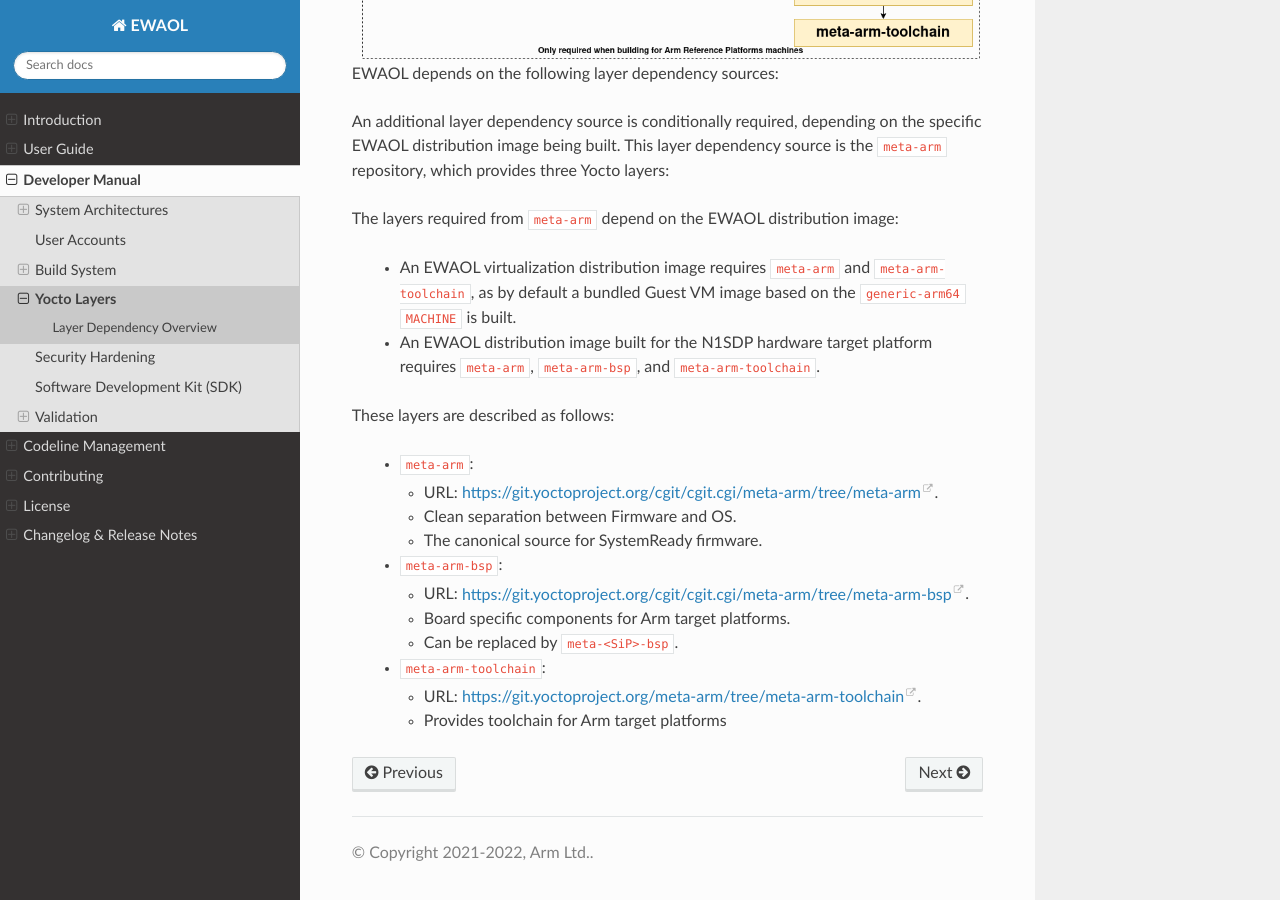
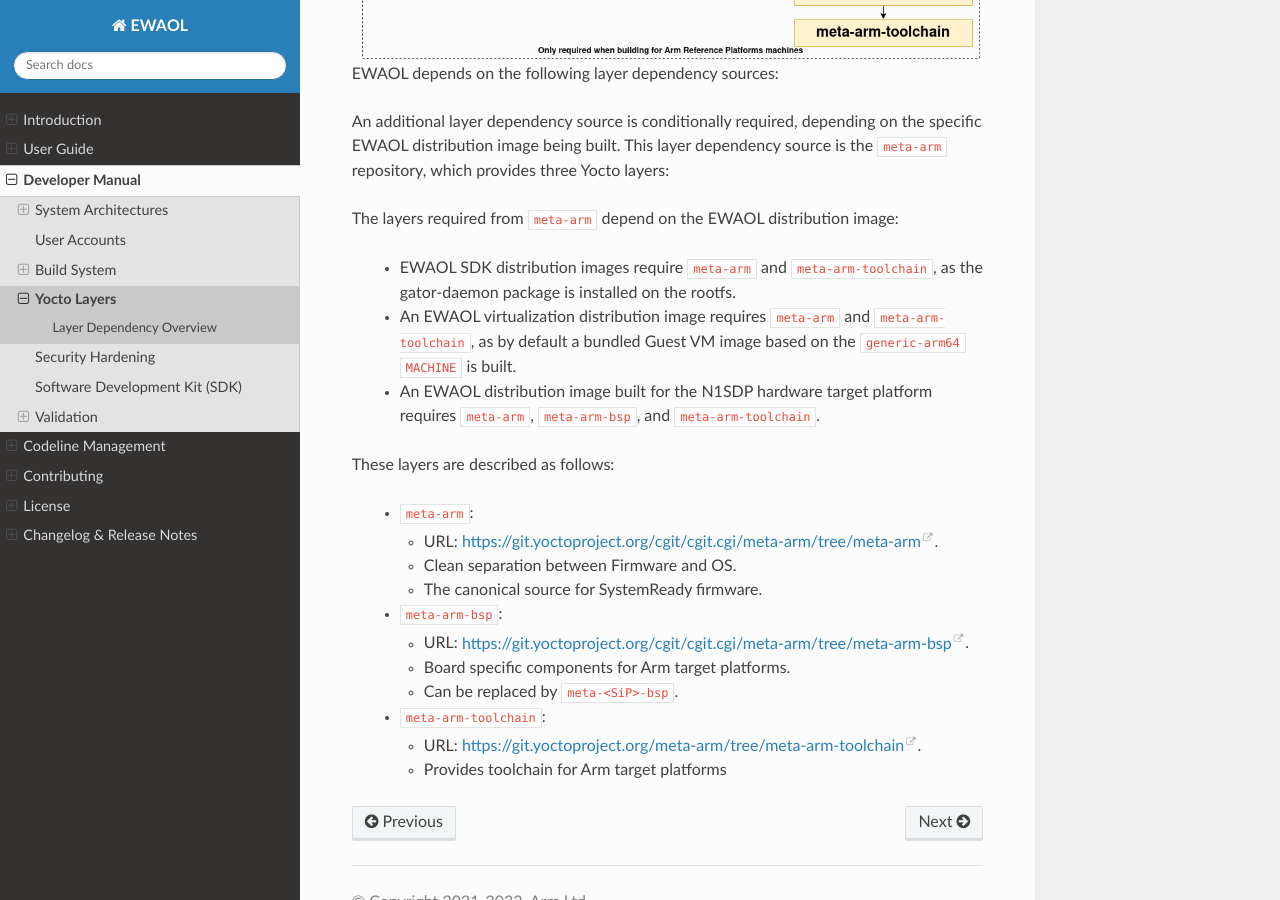
Before and after one commit to chaoge525/soafee_demo, a Sphinx documentation site: the page built from documentation/manual/yocto_layers.rst, in a window 1280 px wide and 900 px high, scrolled down 1251 px. Built offline with Sphinx 7.4.7 and the Read the Docs theme 2.0.0, drawn with Linux system fonts in a browser that asks for light colours.

Commit message:
ewaol-config,doc: Add dependency on meta-arm for EWAOL SDK images
EWAOL SDK distribution images require meta-arm and meta-arm-toolchain layer, as
the gator-daemon package is installed on the rootfs.

Issue-Id: SCM-4394
Signed-off-by: Diego Sueiro <diego.sueiro@arm.com>
Change-Id: If67534b5b2497c522c9ab06f58205ca3a0783464

```diff
--- a/documentation/manual/yocto_layers.rst
+++ b/documentation/manual/yocto_layers.rst
@@ -77,6 +77,10 @@
 
 The layers required from ``meta-arm`` depend on the EWAOL distribution image:
 
+  * EWAOL SDK distribution images require ``meta-arm`` and
+    ``meta-arm-toolchain``, as the gator-daemon package is installed on the
+    rootfs.
+
   * An EWAOL virtualization distribution image requires ``meta-arm`` and
     ``meta-arm-toolchain``, as by default a bundled Guest VM image based on the
     ``generic-arm64`` ``MACHINE`` is built.
```
Also changed, not shown: 2 other files.
